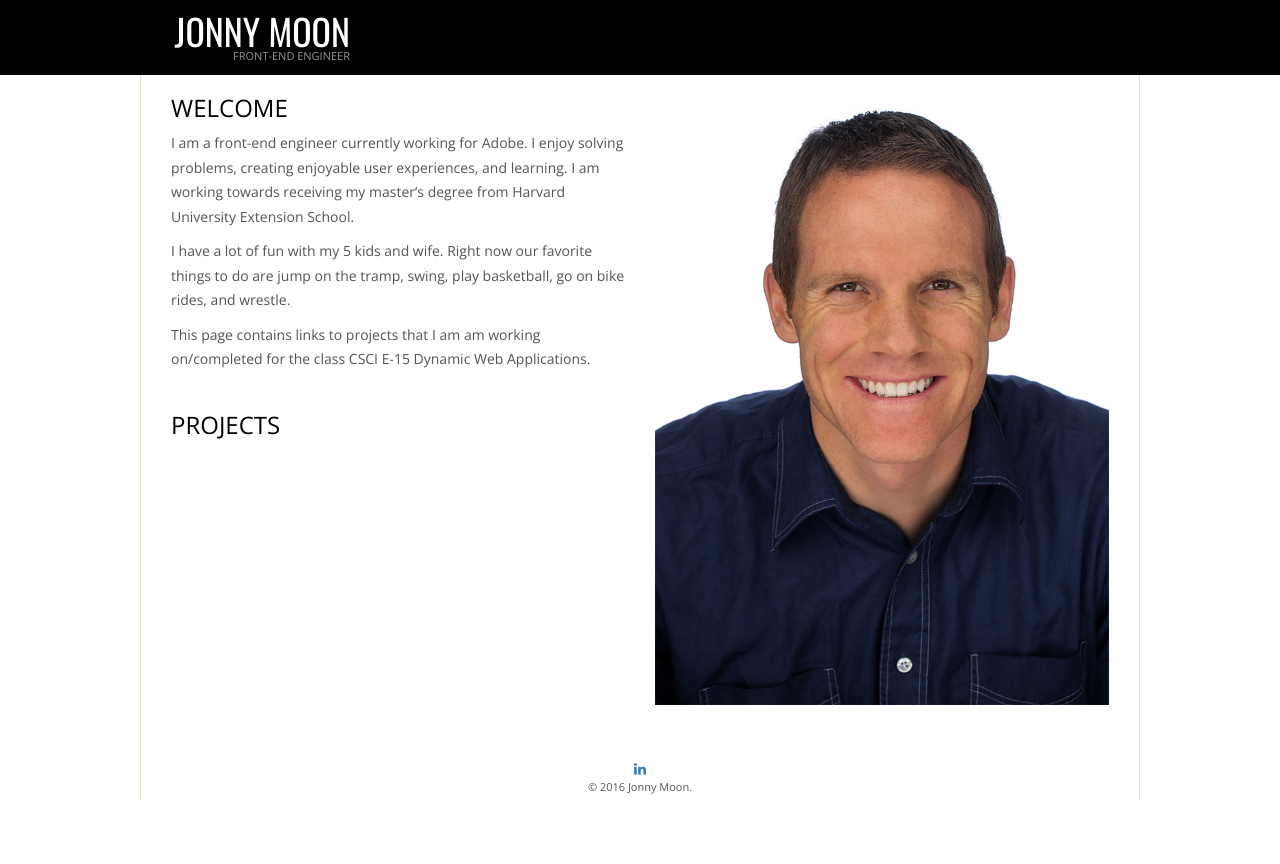
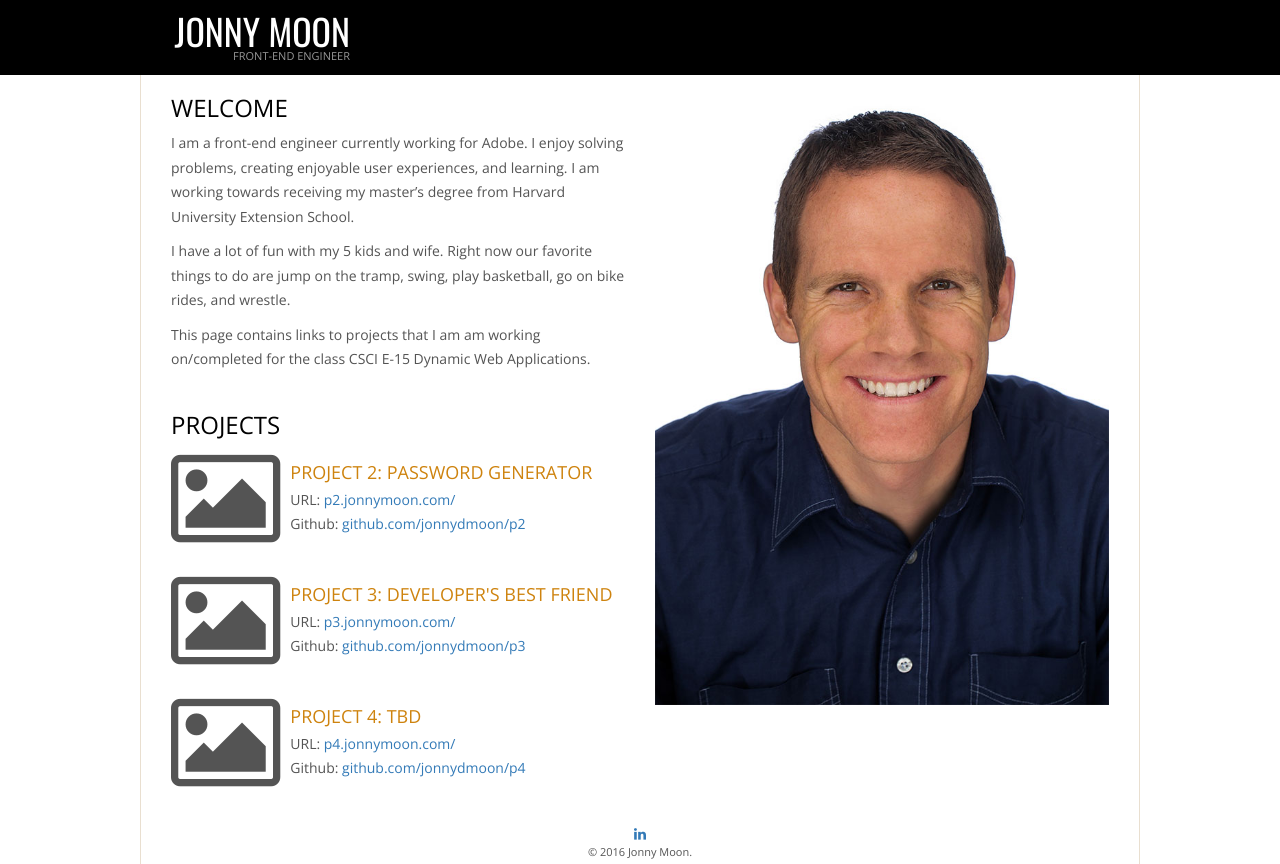
Before and after one commit to jonnydmoon/p1, a plain HTML site: page index.html in a window 1280 px wide. Before the commit the page ends 800 px from the top, so only its background shows below. Drawn offline with nearby package versions, Linux system fonts and the light colour scheme.

Commit message:
Added the projects section with placeholders for future projects.

```diff
--- a/index.html
+++ b/index.html
@@ -39,7 +39,32 @@
 
 				<h1 class="u-marginTop">Projects</h1>
 
+				<div class="row">
+					<div class="project-block col-sm-12">
+						<i class="fa fa-picture-o fa-4 project-screenshot" aria-hidden="true"></i>
+						<h2>Project 2: Password Generator</h2>
+						<p>URL: <a href="http://p2.jonnymoon.com/">p2.jonnymoon.com/</a></p>
+						<p>Github: <a href="https://github.com/jonnydmoon/p2">github.com/jonnydmoon/p2</a></p>
+					</div>
+				</div>
 
+				<div class="row">
+					<div class="project-block col-sm-12">
+						<i class="fa fa-picture-o fa-4 project-screenshot" aria-hidden="true"></i>
+						<h2>Project 3: Developer's Best Friend</h2>
+						<p>URL: <a href="http://p3.jonnymoon.com/">p3.jonnymoon.com/</a></p>
+						<p>Github: <a href="https://github.com/jonnydmoon/p3">github.com/jonnydmoon/p3</a></p>
+					</div>
+				</div>
+
+				<div class="row">
+					<div class="project-block col-sm-12">
+						<i class="fa fa-picture-o fa-4 project-screenshot" aria-hidden="true"></i>
+						<h2>Project 4: TBD</h2>
+						<p>URL: <a href="http://p4.jonnymoon.com/">p4.jonnymoon.com/</a></p>
+						<p>Github: <a href="https://github.com/jonnydmoon/p4">github.com/jonnydmoon/p4</a></p>
+					</div>
+				</div>
 
 			</div>
 			<div class="col-sm-6">
--- a/stylesheet.css
+++ b/stylesheet.css
@@ -54,11 +54,16 @@ footer{
 	background-color: black;
 }
 
-
-
 h1 {
 	font-size: 24px;
 	color: black;
+	text-transform: uppercase;
+}
+
+h2{
+	margin-top:15px;
+	font-size: 18px;
+	color:#ce830e;
 	text-transform: uppercase;
 }
 
@@ -73,3 +78,17 @@ p {
 .u-marginTop {
 	margin-top: 40px
 }
+
+.project-block{
+	margin-bottom:20px;
+}
+
+.project-screenshot.fa{
+	float:left;
+	margin-right:10px;
+	font-size:102px;
+}
+
+.project-block p{
+	line-height:100%;
+}
```
